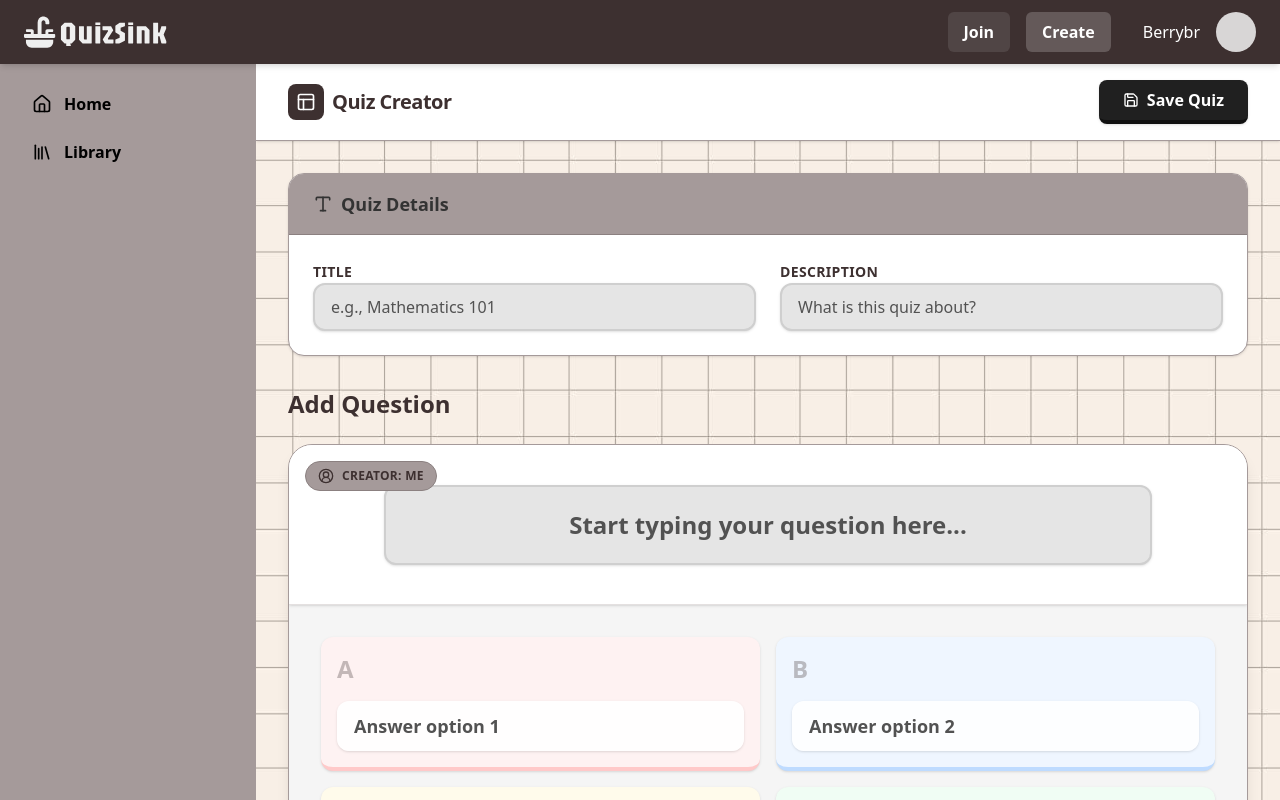
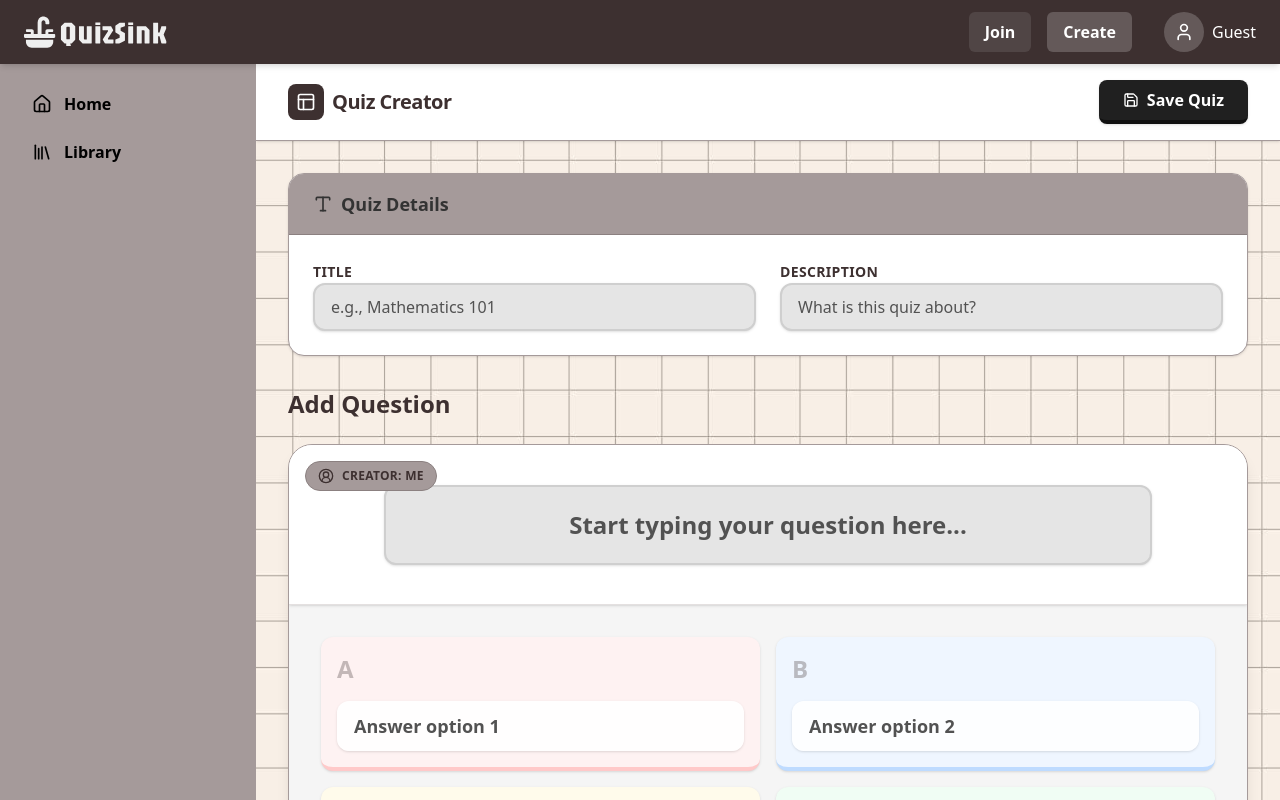
Before and after one commit to Brettberry07/quiz-show, a Next.js app in the folder frontend/: page /create in a window 1280 px wide. Shown: the top 800 px of the page. Built offline with nearby package versions, Linux system fonts and the light colour scheme.

Commit message:
feat: made username appear on navbar after signin

```diff
--- a/frontend/app/layout.tsx
+++ b/frontend/app/layout.tsx
@@ -2,6 +2,7 @@ import type { Metadata } from "next";
 import { Geist, Geist_Mono } from "next/font/google";
 import "./globals.css";
 import SmoothScroll from "@/components/SmoothScroll";
+import { UserProvider } from "@/context/UserContext";
 
 const geistSans = Geist({
   variable: "--font-geist-sans",
@@ -28,8 +29,10 @@ export default function RootLayout({
       <body
         className={`${geistSans.variable} ${geistMono.variable} antialiased`}
       >
-        <SmoothScroll />
-        {children}
+        <UserProvider>
+          <SmoothScroll />
+          {children}
+        </UserProvider>
       </body>
     </html>
   );
--- a/frontend/app/page.tsx
+++ b/frontend/app/page.tsx
@@ -4,17 +4,21 @@ import { motion } from "framer-motion";
 import { Button } from "@/components/ui/Button";
 import { Card } from "@/components/ui/Card";
 import { Input } from "@/components/ui/Input";
-import { Droplets } from "lucide-react";
 import { useRouter } from "next/navigation";
 import { useState } from "react";
+import { useUser } from "@/context/UserContext";
 
 export default function LoginPage() {
   const router = useRouter();
   const [loading, setLoading] = useState(false);
+  const [usernameInput, setUsernameInput] = useState("");
+  const { setUsername } = useUser();
 
   const handleLogin = (e: React.FormEvent) => {
     e.preventDefault();
+    if (!usernameInput.trim()) return;
     setLoading(true);
+    setUsername(usernameInput.trim());
     // Simulate network delay
     setTimeout(() => {
         router.push("/home");
@@ -43,6 +47,7 @@ export default function LoginPage() {
           transition={{ duration: 0.5, ease: "easeOut" }}
           className="w-full max-w-2xl"
         >
+
         <div className="bg-white rounded-lg shadow-lg p-8 ">
         <div className="mb-8 text-center">
           <img src="/QuizSink.svg" alt="QuizSink Logo" className="w-90 mx-auto" />
@@ -55,6 +60,8 @@ export default function LoginPage() {
             <Input
             type="text"
             placeholder="Username"
+            value={usernameInput}
+            onChange={(e) => setUsernameInput(e.target.value)}
             className="h-14 rounded-md border-b-4 border-[#cfcfcf] bg-[#e5e5e5] px-4 text-center text-xl font-bold text-[#555] placeholder:text-[#999] focus-visible:ring-0 focus-visible:border-[#555] transition-all"
             />
           </div>
--- a/frontend/components/layout/Shell.tsx
+++ b/frontend/components/layout/Shell.tsx
@@ -3,9 +3,10 @@
 import React from "react";
 import Link from "next/link";
 import { usePathname } from "next/navigation";
-import { Droplets, Home, Library, Plus, Search, Settings, LogOut } from "lucide-react";
+import { Droplets, Home, Library, Plus, Search, Settings, LogOut, User } from "lucide-react";
 import { motion } from "framer-motion";
 import { cn } from "@/lib/utils";
+import { useUser } from "@/context/UserContext";
 
 interface ShellProps {
   children: React.ReactNode;
@@ -13,6 +14,7 @@ interface ShellProps {
 
 export function Shell({ children }: ShellProps) {
   const pathname = usePathname();
+  const { username } = useUser();
 
   return (
     <div className="min-h-screen text-foreground flex flex-col" style={{ backgroundImage: "url('/TileBG.svg')", backgroundRepeat: "repeat", backgroundSize: "auto" }}>
@@ -32,8 +34,12 @@ export function Shell({ children }: ShellProps) {
                 Create
             </Link>
 
-            <span className="hidden md:inline font-medium ml-4">Berrybr</span>
-            <div className="h-10 w-10 rounded-full bg-white/80" />
+            <div className="flex items-center gap-2 ml-4">
+              <div className="h-10 w-10 rounded-full bg-white/20 flex items-center justify-center">
+                <User className="w-5 h-5 text-white" />
+              </div>
+              <span className="hidden md:inline font-medium">{username || "Guest"}</span>
+            </div>
         </div>
       </header>
 
--- /dev/null
+++ b/frontend/context/UserContext.tsx
@@ -0,0 +1,41 @@
+"use client";
+
+import React, { createContext, useContext, useState, useEffect, ReactNode } from "react";
+
+interface UserContextType {
+  username: string;
+  setUsername: (username: string) => void;
+}
+
+const UserContext = createContext<UserContextType | undefined>(undefined);
+
+export function UserProvider({ children }: { children: ReactNode }) {
+  const [username, setUsernameState] = useState<string>("");
+
+  // Load username from localStorage on mount
+  useEffect(() => {
+    const stored = localStorage.getItem("quizsink_username");
+    if (stored) {
+      setUsernameState(stored);
+    }
+  }, []);
+
+  const setUsername = (newUsername: string) => {
+    setUsernameState(newUsername);
+    localStorage.setItem("quizsink_username", newUsername);
+  };
+
+  return (
+    <UserContext.Provider value={{ username, setUsername }}>
+      {children}
+    </UserContext.Provider>
+  );
+}
+
+export function useUser() {
+  const context = useContext(UserContext);
+  if (context === undefined) {
+    throw new Error("useUser must be used within a UserProvider");
+  }
+  return context;
+}
```
